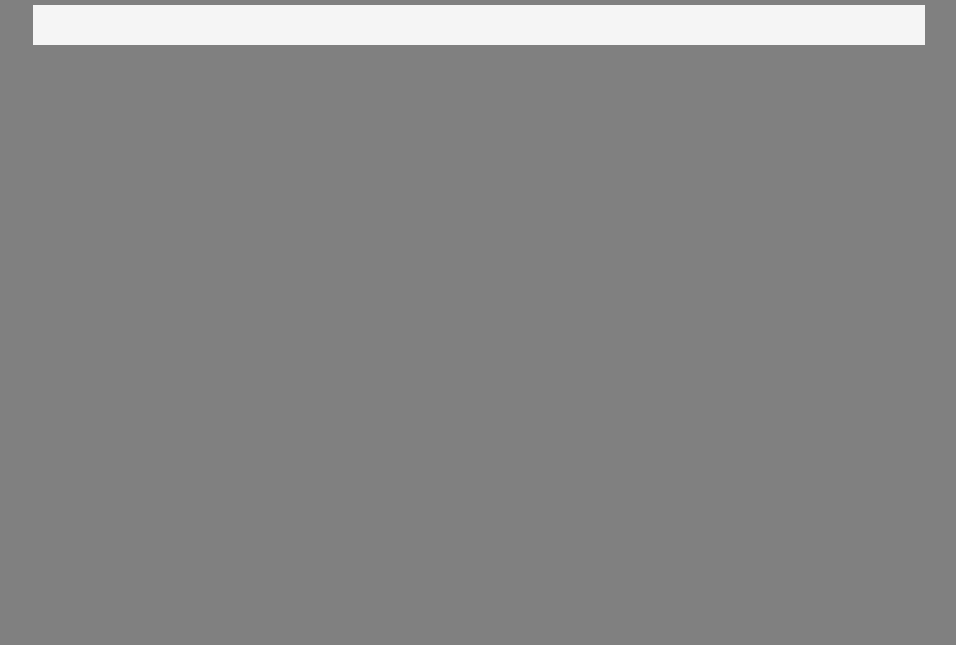
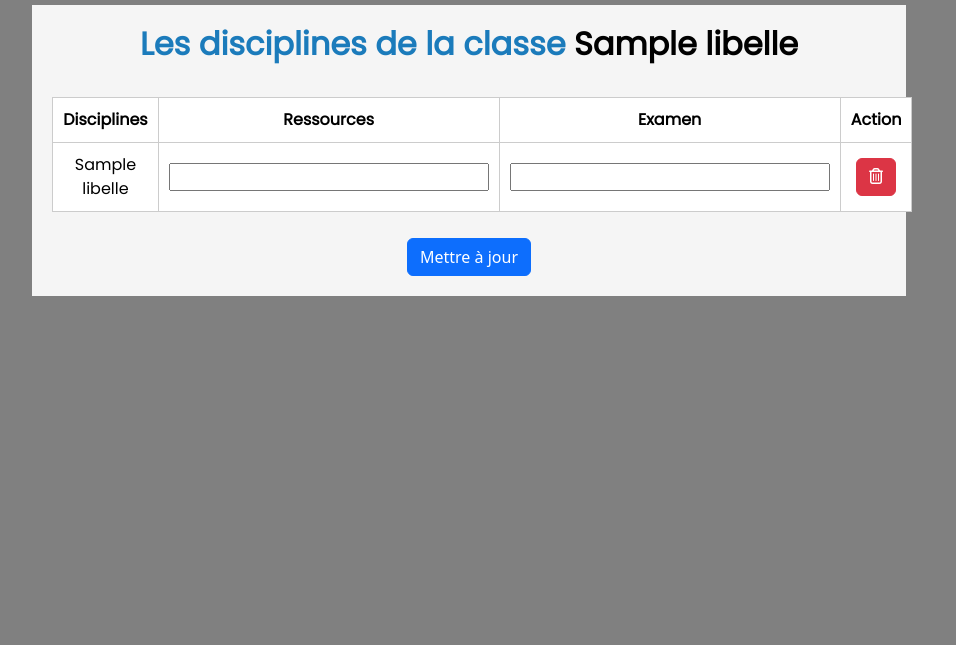
Before and after one commit to fayethioro/Gestion-des-Notes, a PHP site: template views/classe/ponderation.php in a window 1280 px wide. Shown: the part 160-805 px from the top of the page, without its empty margins (171-1127 px from the left). Before the commit the page ends 205 px from the top, so only its background shows below. Run offline with PHP 8.4, Linux system fonts and the light colour scheme; the template is opened without the code that fills it: most values are stand-ins (such as "Sample title", 1, 10 or a date in 2020); some libraries are stand-ins or nearby versions.

Commit message:
discipline mettre ajou

```diff
--- a/public/css/niveau.css
+++ b/public/css/niveau.css
@@ -66,7 +66,7 @@
     text-decoration: none;
 }
 a:hover{
-    color: white;
+    color: red;
 }
 button {
     border: none;
--- a/public/index.php
+++ b/public/index.php
@@ -30,7 +30,8 @@
 $router->post('/niveau/classe/ajouter', 'App\Controllers\ClasseController@ajouterClasse');
 $router->get('/classes/:id', 'App\Controllers\ClasseController@getClasses');
 $router->get('/classes/:id/disciplines', 'App\Controllers\ClasseController@getDisciplines');
-$router->get('/classe/coef', 'App\Controllers\ClasseController@showAddGestionDiscipline');
+$router->get('/classe/coef/:id', 'App\Controllers\ClasseController@getponderation');
+$router->post('/classe/update', 'App\Controllers\ClasseController@updateDisciplines');
 
 
 $router->get('/classe/liste/:id', 'App\Controllers\EleveController@allEleve');
--- a/public/js/discipline.js
+++ b/public/js/discipline.js
@@ -224,6 +224,7 @@
   const formData = new FormData();
   formData.append('libelle', libelle);
 
+  console.log(formData);
   const result = await fetch('/groupes/add', {
     method: 'POST',
     body: formData
--- a/views/classe/classe.php
+++ b/views/classe/classe.php
@@ -55,6 +55,7 @@
                     ?>
                 </span></h3>
             <!-- <?php echo password_hash('motdepasse', PASSWORD_DEFAULT); ?> -->
+            ?>
             <table>
                 <thead>
                     <tr>
@@ -74,7 +75,7 @@
                             </td>
                             <td>
                                 <a href="/classe/liste/<?= $niveau->id ?>" class="btn btn-primary ">Voir</a>
-                                <a href="#" class="btn btn-info ">Discipline</a>
+                                <a href="/classe/coef/<?= $niveau->id ?>" class="btn btn-info ">Discipline</a>
                                 <a href="/niveau/classe/delete/<?= $niveau->id_cycle ?>"
                                     class="btn btn-danger disabled ">Supprimer</a>
                             </td>
--- a/views/classe/ponderation.php
+++ b/views/classe/ponderation.php
@@ -1,11 +1,55 @@
 <link rel="stylesheet" href="/../../css/annee.css">
 <link rel="stylesheet" href="/../../css/niveau.css">
 <link rel="stylesheet" href="/../../css/style.css">
+<div class="container">
 
-<div class="contenainer dflex fdc">
     <main>
+        <h2>Les disciplines de la classe <a href="../../niveau/classe/<?= $params['name']->id; ?>">
+                <?php
+                echo $params['name']->libelle;
+                ?>
+            </a></h2>
 
+        <form id="update-form">
+            <br>
+            <table id="discipline-table">
+                <thead>
+                    <tr>
+                        <th scope="col">Disciplines</th>
+                        <th scope="col">Ressources</th>
+                        <th scope="col">Examen</th>
+                        <th scope="col">Action</th>
+                    </tr>
+                </thead>
+                <tbody>
+                    <?php foreach ($params['disciplines'] as $niveau): ?>
+                        <tr>
+                            <td>
+                                <?= $niveau['libelle'] ?>
+                            </td>
+                            <td>
+                                <input type="number" name="ressource" id="" value="<?= $niveau['ressource'] ?>">
+                            </td>
+                            <td>
+                                <input type="number" name="examen" id="" value="<?= $niveau['examen'] ?>">
+                            </td>
+                            <td>
+                                <a href="#" class="btn btn-danger"><i class="fa-regular fa-trash-can"
+                                        style="color: white;"></i>
 
+                                </a>
+                            </td>
+                        </tr>
+                    <?php endforeach; ?>
+                </tbody>
+                <!-- Tableau des disciplines -->
+            </table>
+
+            <br>
+            <div class="dflex jcc ">
+                <input type="submit" class="btn btn-primary  ajouter" value="Mettre à jour">
+            </div>
+        </form>
     </main>
 </div>
-<script src="/../../js/annee.js"></script>
+<script src="/../../js/classe.js"></script>
```
Also changed, not shown: app/Controllers/ClasseController.php (+48 -13 lines), app/Models/ClasseModel.php (+18 -2 lines).
